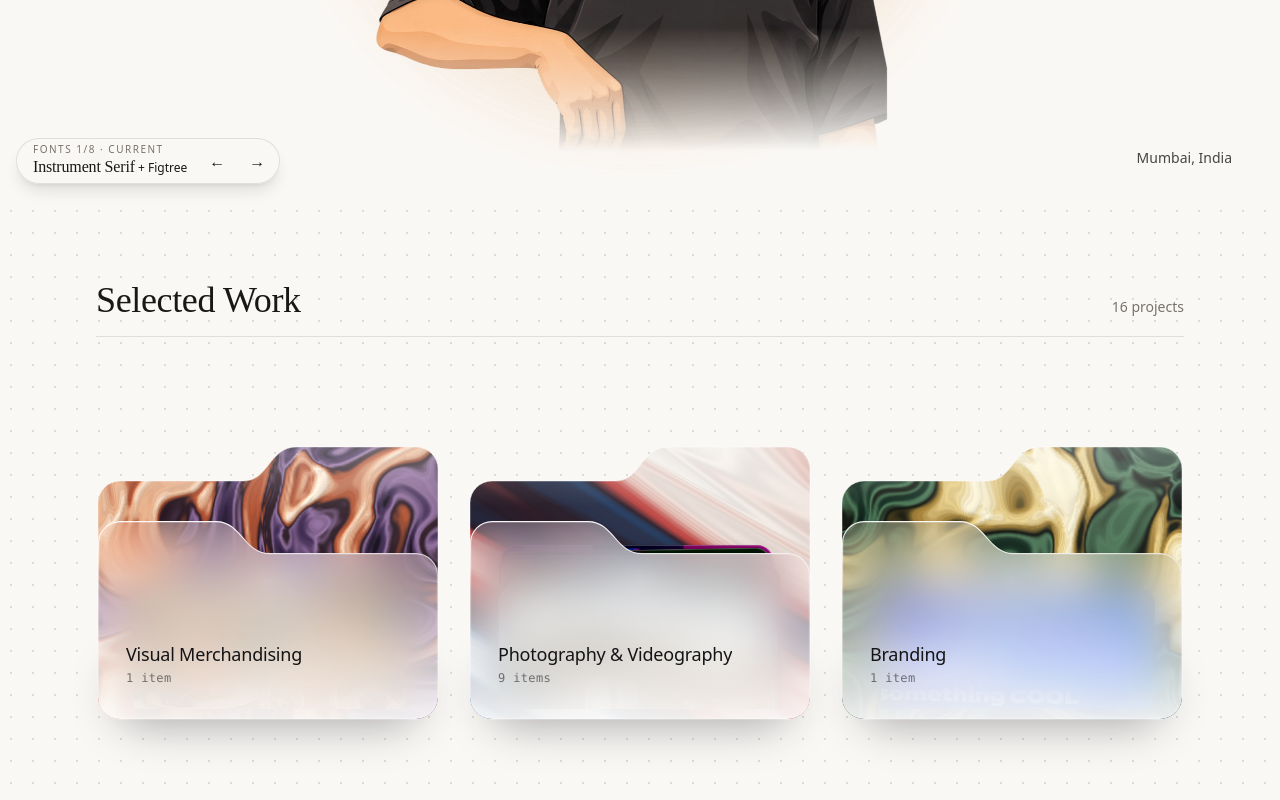
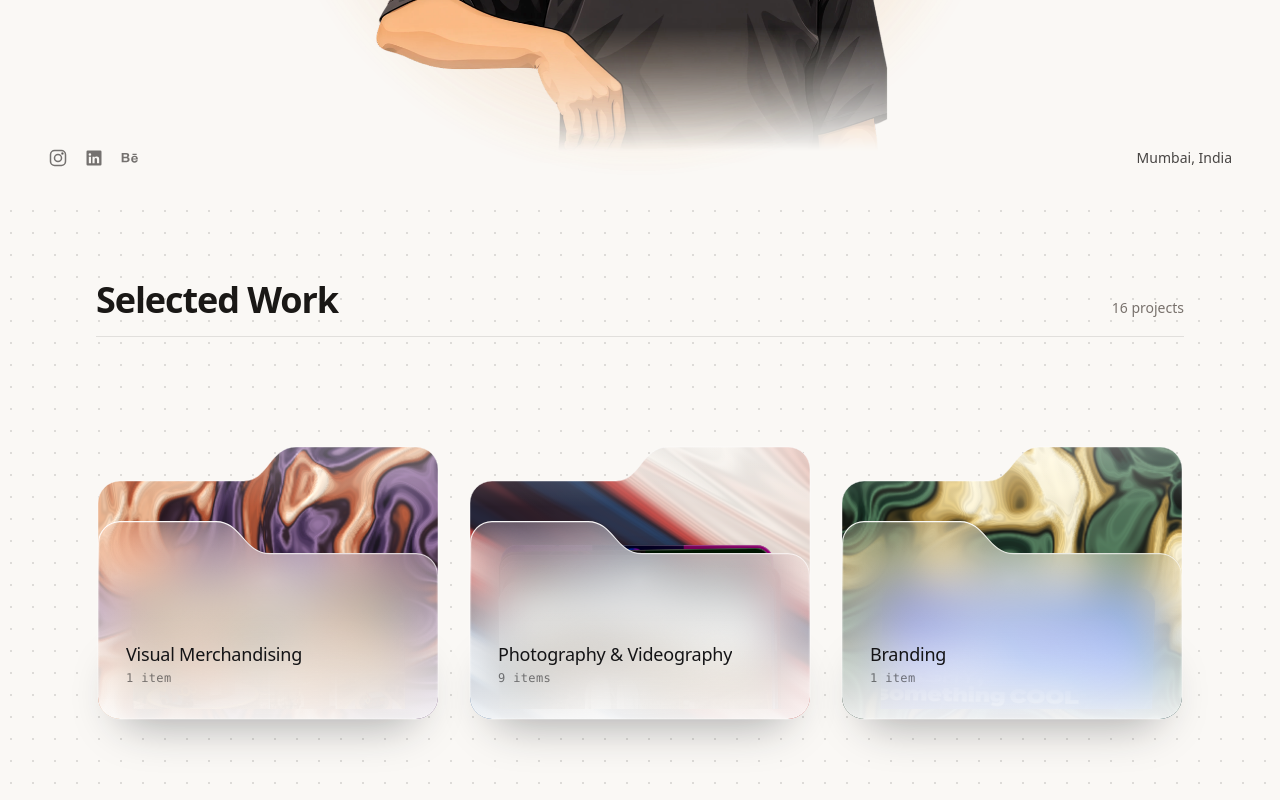
Before and after one commit to designwithavi/designwithavi.github.io, a React (Vite) app: page / in a window 1280 px wide. Shown: the part 600-1400 px from the top of the page. Built offline with nearby package versions, Linux system fonts and the light colour scheme.

Commit message:
Typography: Bricolage Grotesque headings + DM Sans body, self-hosted; remove font switcher
Co-Authored-By: Claude Opus 5.5 <noreply@anthropic.com>

```diff
--- a/package.json
+++ b/package.json
@@ -11,10 +11,10 @@
   },
   "dependencies": {
     "@base-ui/react": "^1.9.0",
-    "@fontsource-variable/figtree": "^5.3.0",
+    "@fontsource-variable/bricolage-grotesque": "^5.3.0",
+    "@fontsource-variable/dm-sans": "^5.3.0",
     "@fontsource/big-shoulders-display": "^5.3.0",
     "@fontsource/geist-mono": "^5.3.0",
-    "@fontsource/instrument-serif": "^5.3.0",
     "@tailwindcss/vite": "^4.3.3",
     "class-variance-authority": "^0.7.1",
     "cn": "^0.5.0",
--- a/src/App.tsx
+++ b/src/App.tsx
@@ -13,7 +13,6 @@ import { CategoryView } from "@/components/category-view"
 import { useRoute } from "@/route"
 import { PageLoader, preload } from "@/components/page-loader"
 import { AboutPage } from "@/components/about-page"
-import { FontLab } from "@/components/font-lab"
 
 function Cover({ project, className = "" }: { project: Project; className?: string }) {
   if (project.cover) {
@@ -349,7 +348,6 @@ function App() {
     <div className="min-h-screen bg-paper text-ink">
       <Nav />
       <OwlSwitch />
-      {import.meta.env.DEV && <FontLab />}
       <main>
         <Hero />
         <Work onEnter={(c) => go(c)} onOpen={(c, p) => go(c, p)} />
--- a/src/components/font-lab.tsx
+++ /dev/null
@@ -1,77 +0,0 @@
-import { useEffect, useState } from "react"
-
-/**
- * Font lab — preview only (never in the published site). Swaps the heading and
- * body typefaces across the whole site so combinations can be compared on the
- * real pages. Remember the pick with the arrows; delete this file once chosen.
- */
-
-const COMBOS = [
-  { name: "Current", heading: "Instrument Serif", body: "Figtree", h: "", b: "" },
-  { name: "Fashion magazine", heading: "Bodoni Moda", body: "Jost", h: "Bodoni+Moda:opsz,wght@6..96,400..600", b: "Jost:wght@300..600" },
-  { name: "Quiet luxury editorial", heading: "Cormorant Garamond", body: "Inter", h: "Cormorant+Garamond:wght@400;500;600", b: "Inter:wght@300..600" },
-  { name: "Contemporary studio", heading: "Syne", body: "Manrope", h: "Syne:wght@500..800", b: "Manrope:wght@300..600" },
-  { name: "Warm & characterful", heading: "Fraunces", body: "Figtree", h: "Fraunces:opsz,wght@9..144,300..600", b: "" },
-  { name: "Playful grotesque", heading: "Bricolage Grotesque", body: "DM Sans", h: "Bricolage+Grotesque:opsz,wght@12..96,400..700", b: "DM+Sans:opsz,wght@9..40,300..600" },
-  { name: "Swiss & clean", heading: "Inter Tight", body: "Inter", h: "Inter+Tight:wght@500..800", b: "Inter:wght@300..600" },
-  { name: "Archival / literary", heading: "Newsreader", body: "Hanken Grotesk", h: "Newsreader:opsz,wght@6..72,400..600", b: "Hanken+Grotesk:wght@300..600" },
-]
-
-// headings set in a sans read better a little heavier and tighter
-const SANS_HEADINGS = new Set(["Syne", "Bricolage Grotesque", "Inter Tight"])
-
-export function FontLab() {
-  const [i, setI] = useState(() => {
-    try {
-      return Math.min(COMBOS.length - 1, Number(localStorage.getItem("font-lab")) || 0)
-    } catch {
-      return 0
-    }
-  })
-
-  useEffect(() => {
-    const families = COMBOS.flatMap((c) => [c.h, c.b]).filter(Boolean)
-    const link = document.createElement("link")
-    link.rel = "stylesheet"
-    link.href = `https://fonts.googleapis.com/css2?${[...new Set(families)].map((f) => `family=${f}`).join("&")}&display=swap`
-    document.head.appendChild(link)
-    return () => link.remove()
-  }, [])
-
-  useEffect(() => {
-    const c = COMBOS[i]
-    const root = document.documentElement.style
-    const body = c.body === "Figtree" ? "'Figtree Variable'" : `"${c.body}"`
-    root.setProperty("--heading-family", `"${c.heading}", serif`)
-    root.setProperty("--body-family", `${body}, ui-sans-serif, system-ui, sans-serif`)
-    const sans = SANS_HEADINGS.has(c.heading)
-    root.setProperty("--heading-weight", sans ? "600" : "400")
-    root.setProperty("--heading-tracking", sans ? "-0.03em" : "-0.01em")
-    try {
-      localStorage.setItem("font-lab", String(i))
-    } catch {
-      /* fine */
-    }
-  }, [i])
-
-  const c = COMBOS[i]
-  const step = (d: number) => setI((x) => (x + d + COMBOS.length) % COMBOS.length)
-  return (
-    <div className="fixed bottom-4 left-4 z-[90] flex items-center gap-1 rounded-full border border-line bg-paper/95 p-1 pl-4 text-ink shadow-lg backdrop-blur">
-      <div className="mr-2 leading-tight">
-        <div className="text-[10px] uppercase tracking-[0.15em] text-ink-4">
-          Fonts {i + 1}/{COMBOS.length} · {c.name}
-        </div>
-        <div className="text-xs">
-          <span className="font-heading text-base">{c.heading}</span> + {c.body}
-        </div>
-      </div>
-      <button type="button" onClick={() => step(-1)} className="grid size-9 place-items-center rounded-full hover:bg-ink hover:text-paper" aria-label="Previous fonts">
-        ←
-      </button>
-      <button type="button" onClick={() => step(1)} className="grid size-9 place-items-center rounded-full hover:bg-ink hover:text-paper" aria-label="Next fonts">
-        →
-      </button>
-    </div>
-  )
-}
--- a/src/index.css
+++ b/src/index.css
@@ -1,8 +1,8 @@
 @import "tailwindcss";
 @import "tw-animate-css";
 @import "shadcn/tailwind.css";
-@import "@fontsource-variable/figtree";
-@import "@fontsource/instrument-serif";
+@import "@fontsource-variable/dm-sans/opsz.css";
+@import "@fontsource-variable/bricolage-grotesque/opsz.css";
 @import "@fontsource/big-shoulders-display/900";
 @import "@fontsource/geist-mono/400.css";
 @import "@fontsource/geist-mono/500.css";
@@ -137,10 +137,10 @@
 /* ---- portfolio palette: day (light) and night (dark) -------------------- */
 :root {
   /* typefaces: one place to change them */
-  --heading-family: "Instrument Serif", serif;
-  --body-family: 'Figtree Variable', ui-sans-serif, system-ui, sans-serif;
-  --heading-weight: 400;
-  --heading-tracking: -0.01em;
+  --heading-family: "Bricolage Grotesque Variable", ui-sans-serif, system-ui, sans-serif;
+  --body-family: "DM Sans Variable", ui-sans-serif, system-ui, sans-serif;
+  --heading-weight: 600;
+  --heading-tracking: -0.03em;
   --paper: #faf8f5;
   --ink: #1a1816;
   --ink-2: #44403c;
```
Also changed, not shown: 1 other file (tests, documents, lock files or other folders).
